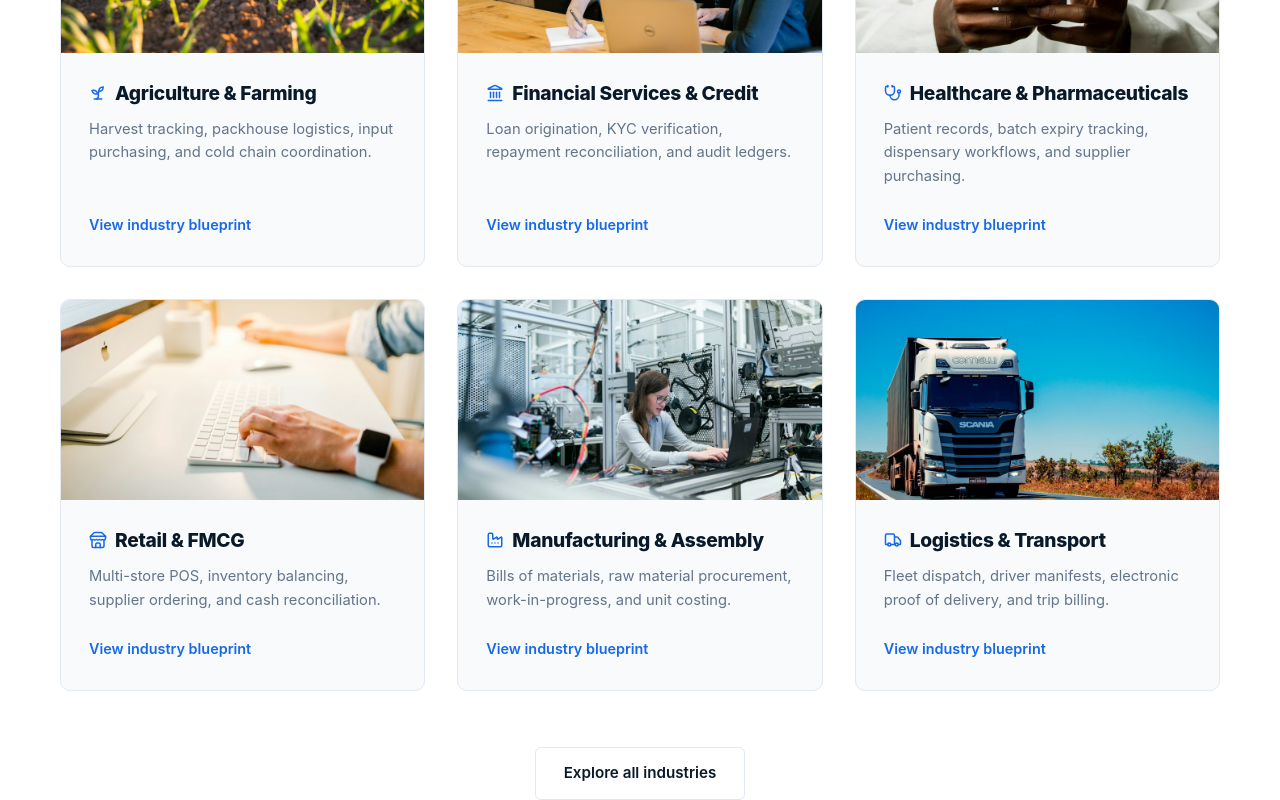
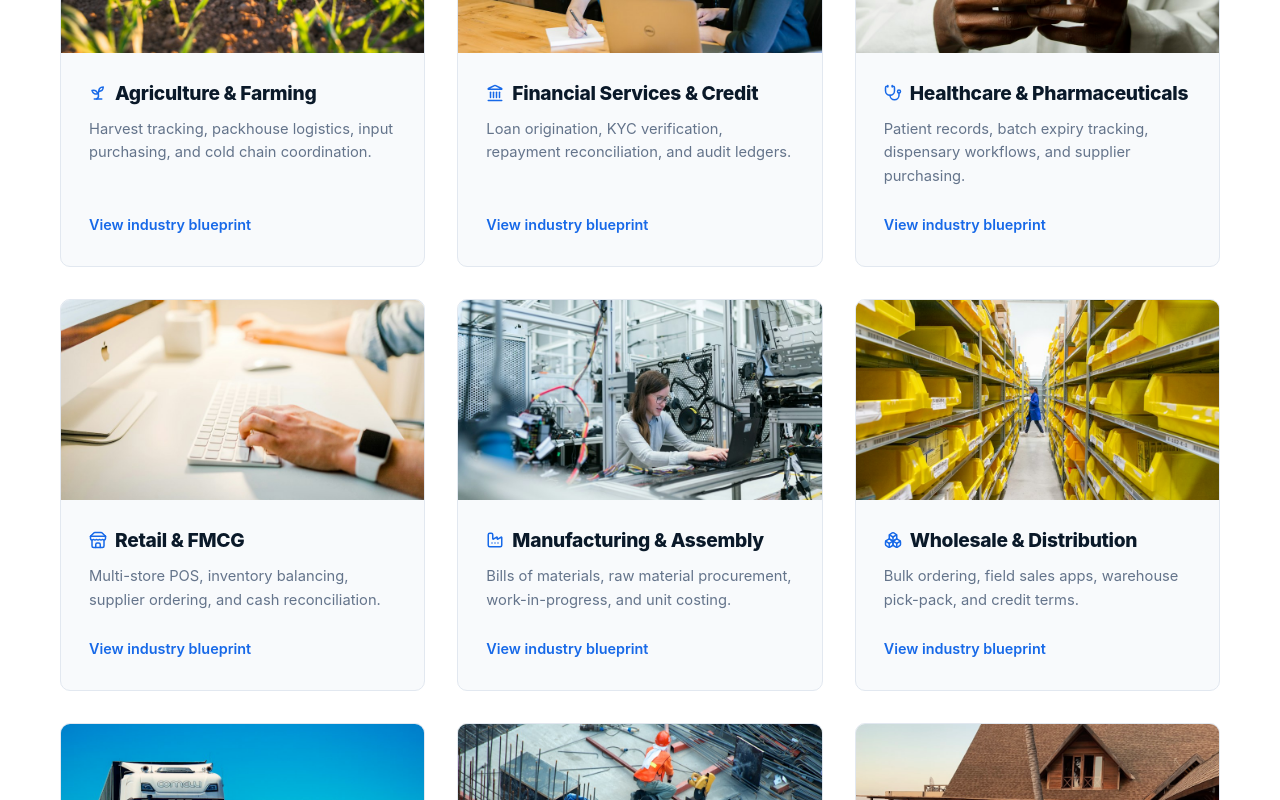
Before and after one commit to Jemade/CoreBridge, a React (Vite) app: page / in a window 1280 px wide. Shown: the part 4121-4921 px from the top of the page. Built offline with nearby package versions, Linux system fonts and the light colour scheme; no server answers.

Commit message:
fix(industries): render all 12 distinct commercial industries on homepage to eliminate duplicate agriculture cards

```diff
--- a/src/sections/IndustriesPreviewSection.jsx
+++ b/src/sections/IndustriesPreviewSection.jsx
@@ -3,20 +3,6 @@ import { Link } from "react-router-dom";
 import { industriesData } from "../data/initialData";
 
 export default function IndustriesPreviewSection() {
-  // 6 Distinct representative sectors
-  const targetSlugs = [
-    "agriculture",
-    "financial-services",
-    "healthcare-pharmaceuticals",
-    "retail-fmcg",
-    "manufacturing-assembly",
-    "logistics-transport"
-  ];
-
-  const representativeSectors = targetSlugs
-    .map((slug) => industriesData.find((i) => i.slug === slug))
-    .filter(Boolean);
-
   return (
     <section className="section" id="industries" style={{ backgroundColor: "var(--white)", borderBottom: "1px solid var(--borders)", padding: "5rem 0" }}>
       <div className="container">
@@ -30,7 +16,7 @@ export default function IndustriesPreviewSection() {
           </p>
         </div>
 
-        {/* 6 Representative Sector Cards */}
+        {/* Distinct Commercial Sector Cards */}
         <div
           style={{
             display: "grid",
@@ -40,7 +26,7 @@ export default function IndustriesPreviewSection() {
             margin: "0 auto 3.5rem"
           }}
         >
-          {representativeSectors.map((ind) => {
+          {industriesData.map((ind) => {
             const Icon = ind.icon;
             return (
               <article
```
